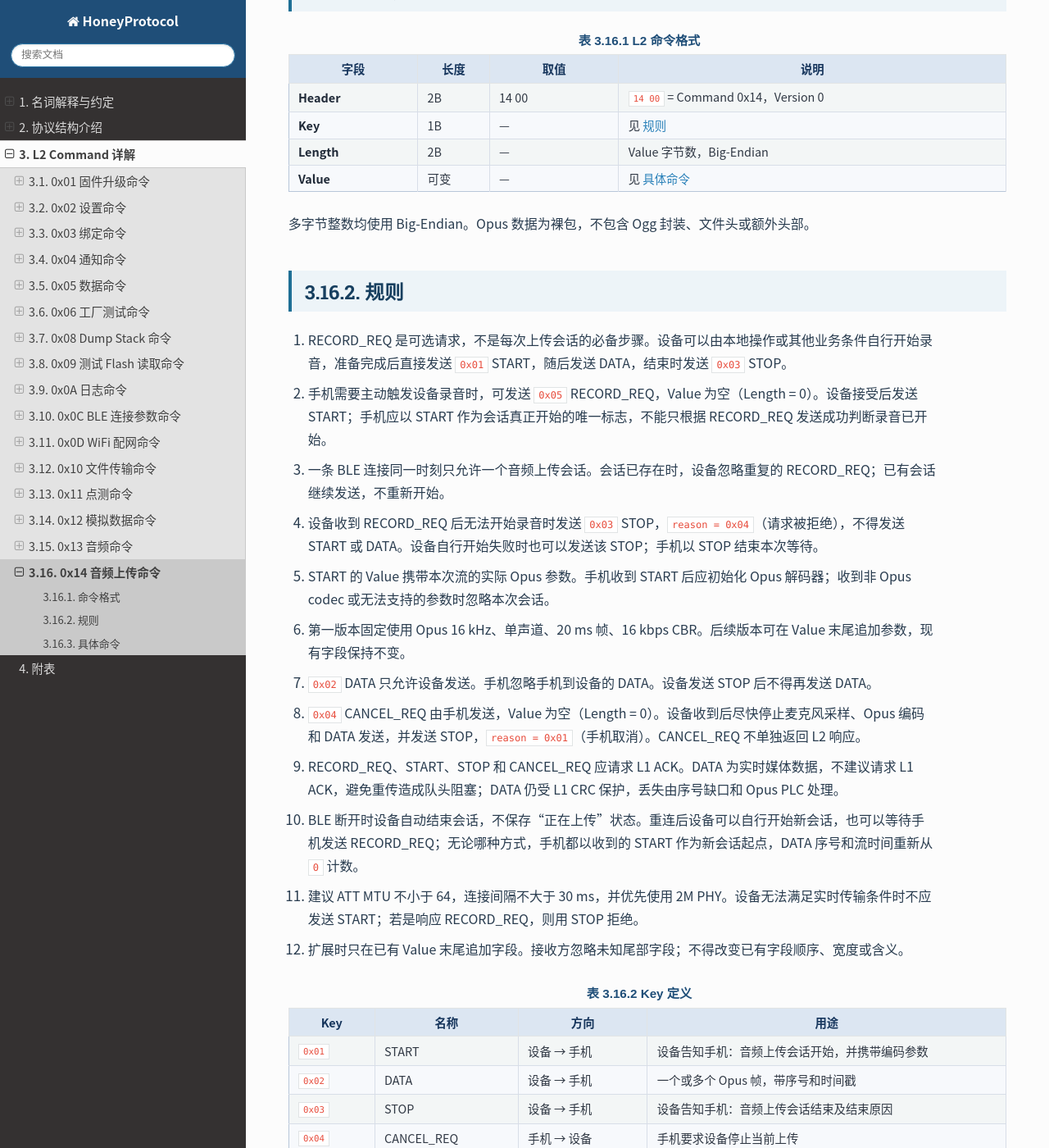
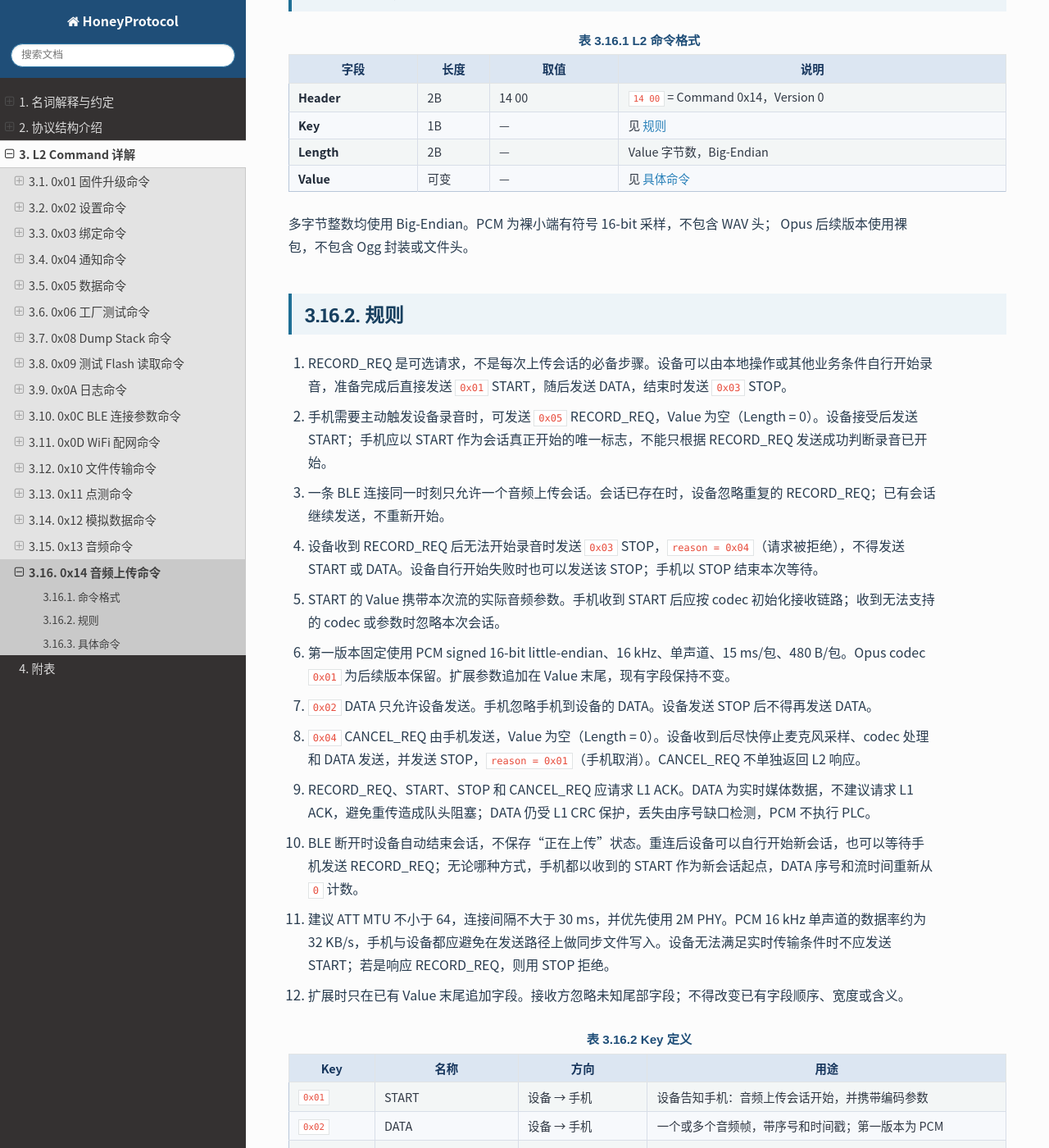
Before and after one commit to realmcu/HoneyProtocol, a Sphinx documentation site: the page built from docs/protocol/0x14-audio-stream-upload.rst, in a window 1280 px wide and 1400 px high, scrolled down 362 px. Shown: the whole window at 82% size. Built offline with Sphinx 7.4.7 and the Read the Docs theme 3.1.0, drawn with Linux system fonts in a browser that asks for light colours; some of the changed text lies outside the part shown.

Commit message:
docs(protocol): define PCM audio upload framing

```diff
--- a/docs/protocol/0x14-audio-stream-upload.rst
+++ b/docs/protocol/0x14-audio-stream-upload.rst
@@ -5,7 +5,7 @@
 
 .. container:: doc-status
 
-   **第一版本**\ 　设备麦克风实时上传 Opus 音频流。
+   **第一版本**\ 　设备麦克风实时上传 PCM 音频流；Opus codec 值保留给后续版本。
 
 .. _cmd-14-section-1:
 
@@ -38,7 +38,8 @@
      - —
      - 见 :ref:`具体命令 <cmd-14-section-3>`
 
-多字节整数均使用 Big-Endian。Opus 数据为裸包，不包含 Ogg 封装、文件头或额外头部。
+多字节整数均使用 Big-Endian。PCM 为裸小端有符号 16-bit 采样，不包含 WAV 头；
+Opus 后续版本使用裸包，不包含 Ogg 封装或文件头。
 
 .. _cmd-14-section-2:
 
@@ -49,13 +50,13 @@
 2. 手机需要主动触发设备录音时，可发送 ``0x05`` RECORD_REQ，Value 为空（Length = 0）。设备接受后发送 START；手机应以 START 作为会话真正开始的唯一标志，不能只根据 RECORD_REQ 发送成功判断录音已开始。
 3. 一条 BLE 连接同一时刻只允许一个音频上传会话。会话已存在时，设备忽略重复的 RECORD_REQ；已有会话继续发送，不重新开始。
 4. 设备收到 RECORD_REQ 后无法开始录音时发送 ``0x03`` STOP，``reason = 0x04``\ （请求被拒绝），不得发送 START 或 DATA。设备自行开始失败时也可以发送该 STOP；手机以 STOP 结束本次等待。
-5. START 的 Value 携带本次流的实际 Opus 参数。手机收到 START 后应初始化 Opus 解码器；收到非 Opus codec 或无法支持的参数时忽略本次会话。
-6. 第一版本固定使用 Opus 16 kHz、单声道、20 ms 帧、16 kbps CBR。后续版本可在 Value 末尾追加参数，现有字段保持不变。
+5. START 的 Value 携带本次流的实际音频参数。手机收到 START 后应按 codec 初始化接收链路；收到无法支持的 codec 或参数时忽略本次会话。
+6. 第一版本固定使用 PCM signed 16-bit little-endian、16 kHz、单声道、15 ms/包、480 B/包。Opus codec ``0x01`` 为后续版本保留。扩展参数追加在 Value 末尾，现有字段保持不变。
 7. ``0x02`` DATA 只允许设备发送。手机忽略手机到设备的 DATA。设备发送 STOP 后不得再发送 DATA。
-8. ``0x04`` CANCEL_REQ 由手机发送，Value 为空（Length = 0）。设备收到后尽快停止麦克风采样、Opus 编码和 DATA 发送，并发送 STOP，``reason = 0x01``\ （手机取消）。CANCEL_REQ 不单独返回 L2 响应。
-9. RECORD_REQ、START、STOP 和 CANCEL_REQ 应请求 L1 ACK。DATA 为实时媒体数据，不建议请求 L1 ACK，避免重传造成队头阻塞；DATA 仍受 L1 CRC 保护，丢失由序号缺口和 Opus PLC 处理。
+8. ``0x04`` CANCEL_REQ 由手机发送，Value 为空（Length = 0）。设备收到后尽快停止麦克风采样、codec 处理和 DATA 发送，并发送 STOP，``reason = 0x01``\ （手机取消）。CANCEL_REQ 不单独返回 L2 响应。
+9. RECORD_REQ、START、STOP 和 CANCEL_REQ 应请求 L1 ACK。DATA 为实时媒体数据，不建议请求 L1 ACK，避免重传造成队头阻塞；DATA 仍受 L1 CRC 保护，丢失由序号缺口检测，PCM 不执行 PLC。
 10. BLE 断开时设备自动结束会话，不保存“正在上传”状态。重连后设备可以自行开始新会话，也可以等待手机发送 RECORD_REQ；无论哪种方式，手机都以收到的 START 作为新会话起点，DATA 序号和流时间重新从 ``0`` 计数。
-11. 建议 ATT MTU 不小于 64，连接间隔不大于 30 ms，并优先使用 2M PHY。设备无法满足实时传输条件时不应发送 START；若是响应 RECORD_REQ，则用 STOP 拒绝。
+11. 建议 ATT MTU 不小于 64，连接间隔不大于 30 ms，并优先使用 2M PHY。PCM 16 kHz 单声道的数据率约为 32 KB/s，手机与设备都应避免在发送路径上做同步文件写入。设备无法满足实时传输条件时不应发送 START；若是响应 RECORD_REQ，则用 STOP 拒绝。
 12. 扩展时只在已有 Value 末尾追加字段。接收方忽略未知尾部字段；不得改变已有字段顺序、宽度或含义。
 
 .. list-table:: Key 定义
@@ -73,7 +74,7 @@
    * - ``0x02``
      - DATA
      - 设备 → 手机
-     - 一个或多个 Opus 帧，带序号和时间戳
+     - 一个或多个音频帧，带序号和时间戳；第一版本为 PCM
    * - ``0x03``
      - STOP
      - 设备 → 手机
@@ -96,7 +97,7 @@
      - 说明
    * - codec
      - 1 byte
-     - ``0x01`` = Opus
+     - ``0x01`` = Opus（后续版本）；``0x02`` = PCM signed 16-bit little-endian（第一版本）
    * - sample_rate
      - 4 bytes
      - 采样率，单位 Hz；第一版本为 ``16000``\ （``00003E80``）
@@ -105,13 +106,19 @@
      - 声道数；第一版本为 ``1``
    * - frame_ms
      - 1 byte
-     - 每帧时长，单位 ms；第一版本为 ``20``\ （``0x14``）
+     - 每帧时长，单位 ms；第一版本为 ``15``\ （``0x0F``）
    * - bitrate_bps
      - 2 bytes
-     - 编码码率，单位 bit/s；第一版本为 ``16000``\ （``3E80``）
+     - 编码码率，单位 bit/s；PCM 不适用，第一版本填 ``0``。Opus 后续使用该字段。
    * - frames_per_packet
      - 1 byte
-     - 每个 DATA 建议封装的帧数；第一版本为 ``4``
+     - 每个 DATA 建议封装的帧数；PCM 第一版本为 ``1``
+   * - sample_bits
+     - 1 byte
+     - PCM 扩展字段，第一版本为 ``16``；Opus 不使用
+   * - frame_bytes
+     - 2 bytes
+     - PCM 扩展字段，每帧字节数；第一版本为 ``480``\ （``01E0``）；Opus 不使用
 
 .. list-table:: STOP reason
    :header-rows: 1
@@ -128,7 +135,7 @@
      - 设备收到 CANCEL_REQ 后停止
    * - ``0x02``
      - AUDIO_ERROR
-     - 麦克风、编码器或音频轨异常导致停止
+     - 麦克风、codec 或音频轨异常导致停止
    * - ``0x03``
      - TRANSPORT_ERROR
      - 设备侧传输资源异常导致停止
@@ -162,15 +169,15 @@
      - 包内第一帧的设备流时间，单位 ms；从会话开始计时，允许 32 位回绕
    * - frame_count
      - 1 byte
-     - 本包 Opus 帧数，取值 1～4；通常为 4
+     - 本包音频帧数；PCM 第一版本固定为 ``1``，Opus 后续取值 1～4
    * - reserved
      - 1 byte
      - 第一版本必须为 ``0x00``
    * - frames
      - 可变
-     - 重复 frame_count 次：2B Opus 长度 + N B Opus 裸包
+     - 重复 frame_count 次：2B 帧字节数 + N B 帧载荷。PCM 载荷为 little-endian signed 16-bit 单声道采样。
 
-每个 Opus 帧对应 20 ms PCM。包内后续帧时间按前一个帧递增 20 ms，不因 BLE 到达时间变化。手机遇到 seq 缺口时丢弃当前播放队列并按需执行 Opus PLC，不回送重传请求。
+每个 PCM 包对应 15 ms 音频。包内后续帧时间按其实际时长递增，不因 BLE 到达时间变化。手机遇到 seq 缺口时应记录丢包；PCM 不做 PLC，Opus 后续版本可按需执行 PLC。实时数据不回送重传请求。
 
 .. _cmd-14-section-3:
 
@@ -195,13 +202,13 @@
    * - 0x01
      - START / 开始音频上传
      - 设备 → 手机
-     - ``14 00 01 00 0A 01 00 00 3E 80 01 14 3E 80 04``
-     - codec=Opus；16 kHz；单声道；20 ms；16 kbps；每包 4 帧
+     - ``14 00 01 00 0D 02 00 00 3E 80 01 0F 00 00 01 10 01 E0``
+     - codec=PCM；16 kHz；单声道；15 ms；bitrate 字段不适用；1 帧/包；16 bit；480 B/帧
    * - 0x02
      - DATA / 单帧示例
      - 设备 → 手机
-     - ``14 00 02 00 0C 00 00 00 00 00 00 01 00 00 04 0A 0B 0C 0D``
-     - seq=0；timestamp=0 ms；1 帧；Opus 长度 4B。Opus 内容仅用于展示布局
+     - ``14 00 02 01 EA 00 00 00 00 00 00 01 00 01 E0`` + 480 B PCM
+     - seq=0；timestamp=0 ms；1 帧；帧长度 480 B；后接 PCM 采样
    * - 0x03
      - STOP / 正常结束
      - 设备 → 手机
```
